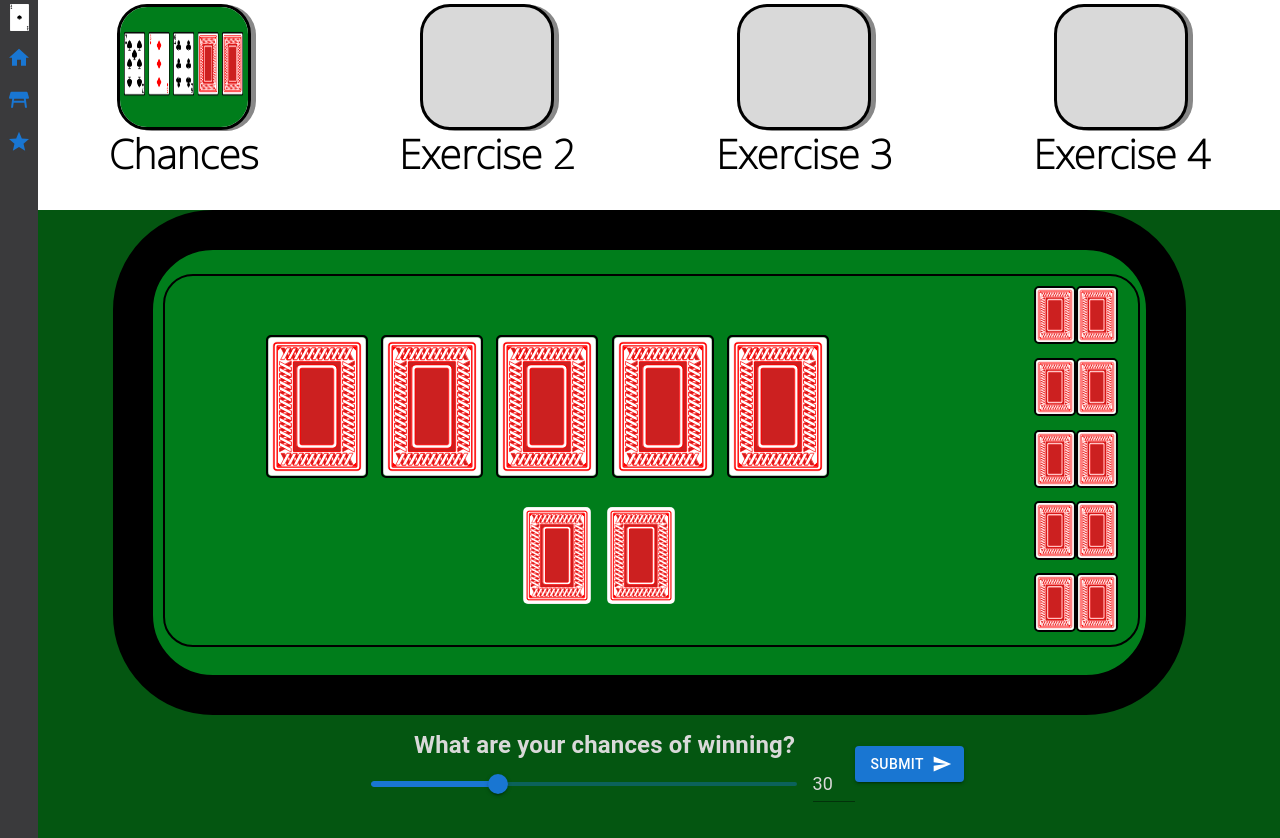
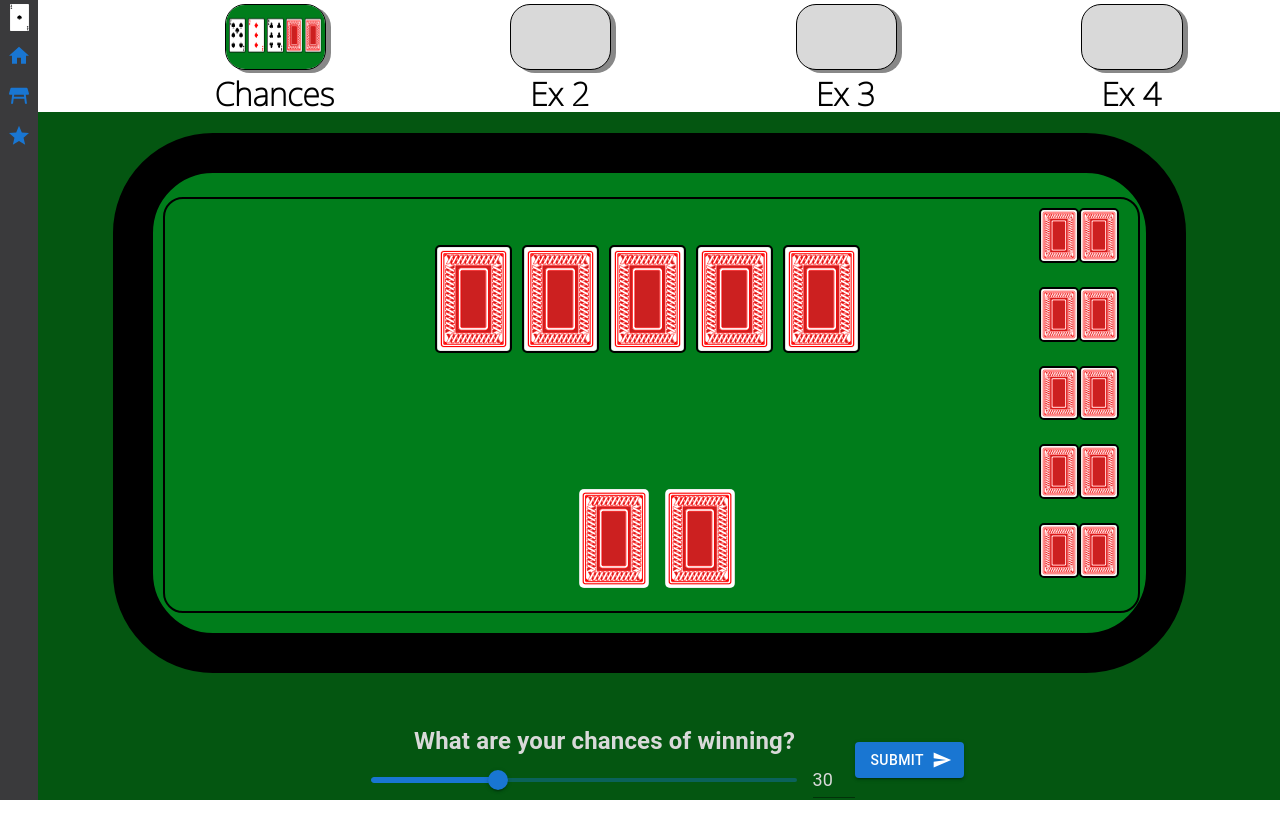
Before and after one commit to TamahauBrown/poker-trainer, a React (Create React App) app: page / in a window 1280 px wide. After the commit the page ends 801 px from the top, so only its background shows below. Built offline with nearby package versions, Linux system fonts and the light colour scheme.

Commit message:
GUI update making header smaller for more poker table room and updated card sizes to match appropriately

```diff
--- a/src/App.scss
+++ b/src/App.scss
@@ -9,6 +9,7 @@
 
 .App-header {
   width: 97%;
+  height: 100%;
 }
 
 .calculations {
@@ -42,11 +43,25 @@
 }
 
 /* Exercise information */
-.exercise {
+#exercise {
   text-align: center;
-  display: inline-grid;
+  display: flex;
   padding-top: 4px;
   width: 100%;
+  height: 13.5vh;
+}
+
+.exItem {
+  display: flex;
+  flex-direction: column;
+  margin: 0 0 0 15%;
+  width: 8%;
+  height: 15vh;
+  align-items: center;
+}
+
+.exItem:hover {
+  height: 60vh;
 }
 
 .exerciseText {
@@ -59,28 +74,49 @@
 }
 
 .exShape {
-  height: 15vh;
-  width: 10vw;
+  height: 8vh;
+  width: 100%;
   background: $white;
   margin: $marginCenter;
   border-radius: $borderHeader;
-  box-shadow: $grey 5px 1px;
-  border: 3px solid $black;
+  box-shadow: $grey 5px 3px;
+  border: 0.1px solid $black;
   justify-content: center;
 }
 
 #floor {
-  height: 78.5vh;
+  height: 86vh;
   width: 100%;
   background-color: $floor;
+  display: block;
 }
 
 #homeIcon {
   grid-row: 2;
 }
 
+#innerTableBorder {
+  width: 98%;
+  height: 100%;
+  border: 2px solid black;
+  margin-left: 1%;
+  border-radius: $borderHeader;
+  display: flex;
+}
+
 #logo {
   grid-row: 1;
+}
+
+#mainTable {
+  width: 80%;
+  height: 85%;
+  /* border: 2px solid $black; */
+  margin: 1% 1% 0 18%;
+  border-radius: $borderHeader;
+  display: flex;
+  flex-direction: column;
+  text-align: center;
 }
 
 /*
@@ -132,13 +168,17 @@ E.g.: ohl1 means opponent hand left 1
 
 #oppCards {
   width: 10%;
-  margin: 1% 2% 0 0;
+  margin: 1% 2% 1% 0;
 }
 
 #oppCards {
   display: inline-grid;
   grid-template-rows: $grid-rows;
   grid-template-columns: repeat(2, 1fr);
+}
+
+#padding {
+  height: 3%;
 }
 
 #percentages {
@@ -177,7 +217,7 @@ E.g.: ohl1 means opponent hand left 1
 
 /* Playing cards */
 .playerCards {
-  width: 8%;
+  width: 11%;
   /* border: $cardBorder $lightgrey; */
   border-radius: $cards;
 }
@@ -187,18 +227,11 @@ E.g.: ohl1 means opponent hand left 1
   height: 60%;
   width: 80%;
   background: $green;
-  margin: 4vh auto 0 6%;
+  margin: 0 auto 0 6%;
   border-radius: $table;
   border: 40px solid $black;
   padding: 3vh 0 3vh 0;
 }
-
-#PokerTrainerLabel {
-  position: absolute;
-  z-index: -1;
-}
-
-
 
 /* All the cards */
 #rightCard {
@@ -228,7 +261,7 @@ E.g.: ohl1 means opponent hand left 1
 }
 
 #sliderFunctions {
-  padding-top: 1%;
+  padding-top: 4%;
   justify-content: center;
   width: 100%;
   display: inline-flex;
@@ -272,24 +305,6 @@ E.g.: ohl1 means opponent hand left 1
   border-radius: $cards;
 }
 
-#mainTable {
-  width: 100%;
-  height: 75%;
-  /* border: 2px solid $black; */
-  margin: 1% 1% 0 1%;
-  border-radius: $borderHeader;
-  display: flex;
-  flex-direction: column;
-}
 /* #playerCards, #tableCards {
   margin-top: 10%;
 }*/
-
-#innerTableBorder {
-  width: 98%;
-  height: 98%;
-  border: 2px solid black;
-  margin-left: 1%;
-  border-radius: $borderHeader;
-  display: flex;
-}
--- a/src/App.tsx
+++ b/src/App.tsx
@@ -15,7 +15,6 @@ function App() {
             <link href="https://fonts.googleapis.com/css2?family=Noto+Sans:wght@100&display=swap" rel="stylesheet"/>
             <Sidebar />
             <header className="App-header">
-
                 <ExerciseHeader />
                 <PokerTable />
             </header>
--- a/src/Components/ExerciseHeader.tsx
+++ b/src/Components/ExerciseHeader.tsx
@@ -87,15 +87,23 @@ export function ExerciseHeader() {
     }
 
     return (
-        <div className="exercise">
-            <img src={"../Exercises/equity-estimate.png"} className="exShape" id="ex1" onClick={equity_estimate} />
-            <div className="exShape" id="ex2"> </div>
-            <div className="exShape" id="ex3"> </div>
-            <div className="exShape" id="ex4"> </div>
-            <div className="exerciseText" id="ex1text">Chances</div>
-            <div className="exerciseText" id="ex2text">Exercise 2</div>
-            <div className="exerciseText" id="ex3text">Exercise 3</div>
-            <div className="exerciseText" id="ex4text">Exercise 4</div>
+        <div id="exercise">
+            <div className="exItem">
+                <img src={"../Exercises/equity-estimate.png"} className="exShape" id="ex1" onClick={equity_estimate}/>
+                <div className="exerciseText" id="ex1text">Chances</div>
+            </div>
+            <div className="exItem">
+                <div className="exShape" id="ex2" />
+                <div className="exerciseText" id="ex2text">Ex 2</div>
+            </div>
+            <div className="exItem">
+                <div className="exShape" id="ex3" />
+                <div className="exerciseText" id="ex3text">Ex 3</div>
+            </div>
+            <div className="exItem">
+                <div className="exShape" id="ex4" />
+                <div className="exerciseText" id="ex4text">Ex 4</div>
+            </div>
         </div>
     );
 }
--- a/src/Components/PokerTable.tsx
+++ b/src/Components/PokerTable.tsx
@@ -8,16 +8,20 @@ import {PlayerCards} from "./PlayerCards.tsx";
 import {TableCards} from "./TableCards.tsx";
 // @ts-ignore
 import {OpponentCards} from "./OpponentCards.tsx";
+// @ts-ignore
+import {Percentages} from "./Percentages.tsx";
 
 export function PokerTable() {
     return (
         <div id="floor">
+            <div id={"padding"} />
             <div id="pokerTable">
                 <div id="innerTableBorder">
                 <div id="mainTable">
                 <TableCards/>
                     <PlayerCards />
                 </div>
+                <Percentages />
                 <OpponentCards/>
             </div>
             </div>
--- a/src/SCSS/measurements.scss
+++ b/src/SCSS/measurements.scss
@@ -1,11 +1,11 @@
 $grid-rows: repeat(10, 1fr);
 
-$borderHeader: 30px;
+$borderHeader: 20px;
 $table: 100px;
 $cards: 5px;
 $button: 7px;
 
-$headerText: 40px;
+$headerText: 32px;
 $large: 24px;
 $medium: 18px;
 $small: 14px;
```
